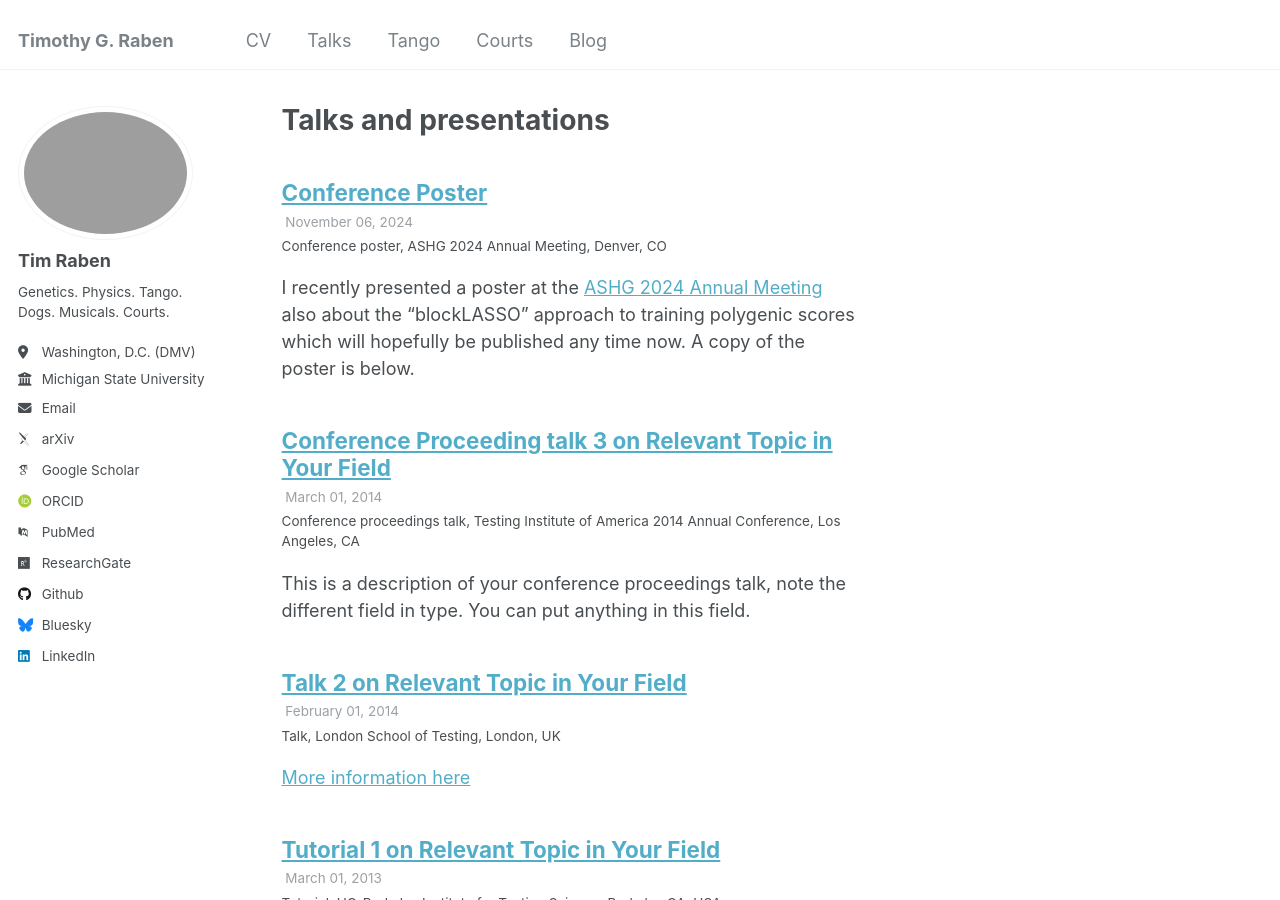
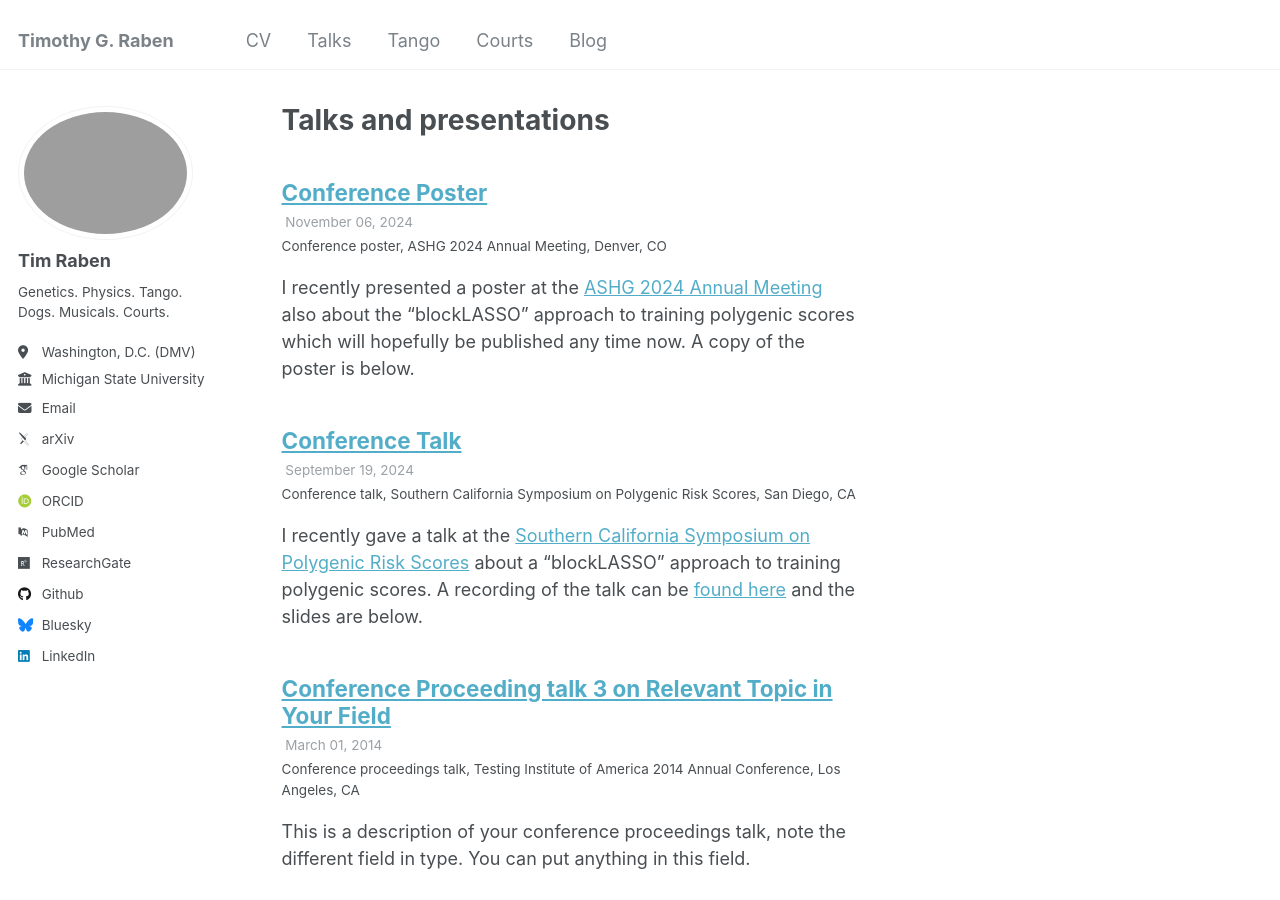
Before and after one commit to traben/traben.github.io, a Jekyll site: the page built from _pages/talks.html, in a window 1280 px wide and 900 px high. Built offline with Jekyll 4.4.1, drawn with Linux system fonts in a browser that asks for light colours; some web fonts are replaced.

Commit message:
Update 2024-09-19-SC-PGS-symposium.md

```diff
--- a/_talks/2024-09-19-SC-PGS-symposium.md
+++ b/_talks/2024-09-19-SC-PGS-symposium.md
@@ -1,3 +1,13 @@
+---
+title: "Conference Talk"
+collection: talks
+type: "Conference talk"
+permalink: /talks/2024-09-19-SC-PGS-symposium
+venue: "Southern California Symposium on Polygenic Risk Scores"
+date: 2024-09-19
+location: "San Diego, CA"
+---
+
 I recently gave a talk at the [Southern California Symposium on Polygenic Risk Scores](https://sites.uci.edu/scs2024/) about a "blockLASSO" approach to training polygenic scores. A recording of the talk can be [found here](https://sites.uci.edu/scs2024/symposium-schedule/) and the slides are below.
 
 
```
